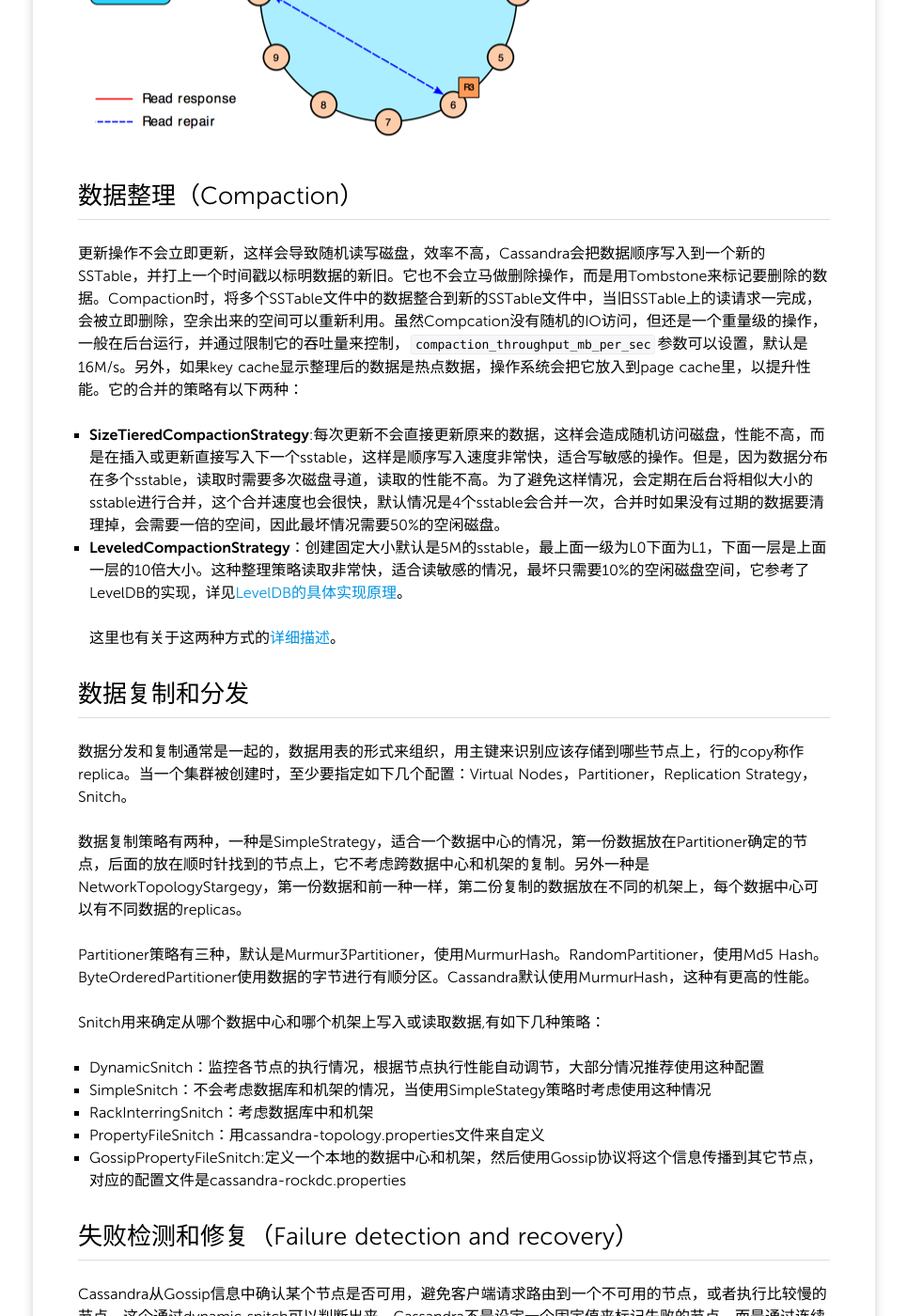
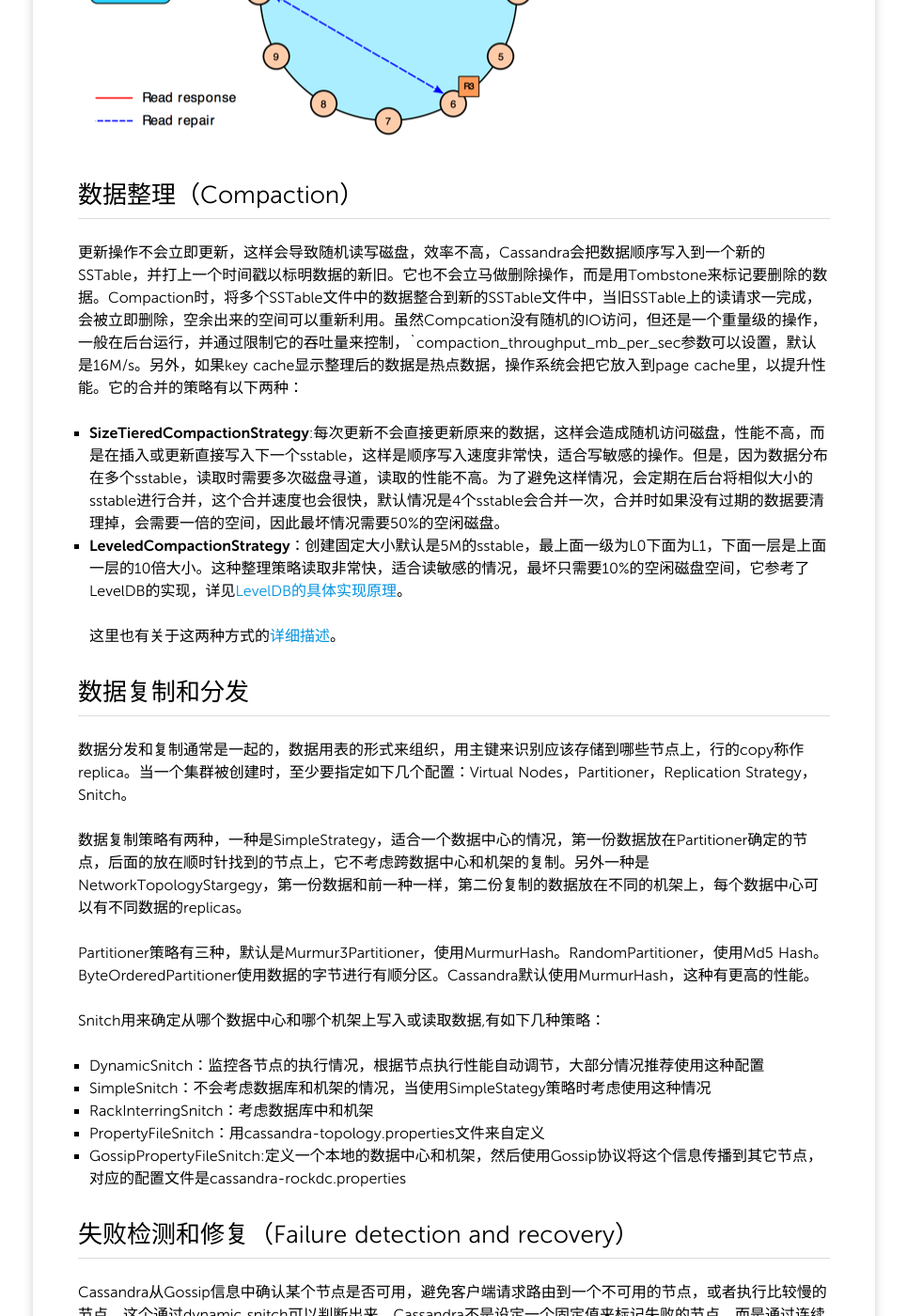
Before and after one commit to yikebocai/yikebocai.github.io, a Jekyll site: the page built from _posts/2014/2014-06-21-cassandra-principle.md, in a window 1280 px wide and 1400 px high, scrolled down 4328 px. Shown: the whole window at 94% size, without its empty margins (157-1122 px from the left). Built offline with Jekyll 4.4.1, drawn with Linux system fonts in a browser that asks for light colours; Markdown is read by kramdown in place of the engine named in the settings; comment, search, counter and statistics services are not loaded; some of the changed text lies outside the part shown.

```diff
--- a/_posts/2014/2014-06-21-cassandra-principle.md
+++ b/_posts/2014/2014-06-21-cassandra-principle.md
@@ -61,7 +61,7 @@ Cassandra的存储结构类似LSM树（[Log-Structured Merge Tree](http://en.wik
 
  Commit Log记录每次写请求的完整信息，此时并不会根据主键进行排序，而是顺序写入，这样进行磁盘操作时没有随机写导致的磁盘大量寻道操作，对于提升速度有极大的帮助，号称最快的本地数据库LevelDB也是采用这样的策略。Commit Log会在Memtable中的数据刷入SSTable后被清除掉，因此它不会占用太多磁盘空间，Cassandra的配置时也可以单独设置存储区，这为使用高性能但容量小价格昂贵的SSD硬盘存储Commit Log，使用速度度但容量大价格非常便宜的传统机械硬盘存储数据的混合布局提供了便利。
 
-写入到Memtable时，Cassandra能够动态地为它分配内存空间，你也可以使用工具自己调整。当达到阀值后，Memtable中的数据和索引会被放到一个队列中，然后flush到磁盘，可以使用`memtable_flush_queue_size`参数来指定队列的长度。当进行flush时，会停止写请求。也可以使用nodetool flush工具手动刷新 数据到磁盘，重启节点之前最好进行此操作，以减少Commit Log回放的时间。为了刷新数据，会根据partition key对Memtables进行重排序，然后顺序写入磁盘。这个过程是非常快的，因为只包含Commit Log的追加和顺序的磁盘写入。
+写入到Memtable时，Cassandra能够动态地为它分配内存空间，你也可以使用工具自己调整。当达到阀值后，Memtable中的数据和索引会被放到一个队列中，然后flush到磁盘，可以使用memtable_flush_queue_size参数来指定队列的长度。当进行flush时，会停止写请求。也可以使用nodetool flush工具手动刷新 数据到磁盘，重启节点之前最好进行此操作，以减少Commit Log回放的时间。为了刷新数据，会根据partition key对Memtables进行重排序，然后顺序写入磁盘。这个过程是非常快的，因为只包含Commit Log的追加和顺序的磁盘写入。
 
 当memtable中的数据刷到SSTable后，Commit Log中的数据将被清理掉。每个表会包含多个Memtable和SSTable，一般刷新完毕，SSTable是不再允许写操作的。因此，一个partition一般会跨多个SSTable文件，后续通过Compaction对多个文件进行合并，以提高读写性能。
 
@@ -83,7 +83,7 @@ Cassandra的存储结构类似LSM树（[Log-Structured Merge Tree](http://en.wik
 
 ## 数据整理（Compaction）
 
-更新操作不会立即更新，这样会导致随机读写磁盘，效率不高，Cassandra会把数据顺序写入到一个新的SSTable，并打上一个时间戳以标明数据的新旧。它也不会立马做删除操作，而是用Tombstone来标记要删除的数据。Compaction时，将多个SSTable文件中的数据整合到新的SSTable文件中，当旧SSTable上的读请求一完成，会被立即删除，空余出来的空间可以重新利用。虽然Compcation没有随机的IO访问，但还是一个重量级的操作，一般在后台运行，并通过限制它的吞吐量来控制，`compaction_throughput_mb_per_sec`参数可以设置，默认是16M/s。另外，如果key cache显示整理后的数据是热点数据，操作系统会把它放入到page cache里，以提升性能。它的合并的策略有以下两种：
+更新操作不会立即更新，这样会导致随机读写磁盘，效率不高，Cassandra会把数据顺序写入到一个新的SSTable，并打上一个时间戳以标明数据的新旧。它也不会立马做删除操作，而是用Tombstone来标记要删除的数据。Compaction时，将多个SSTable文件中的数据整合到新的SSTable文件中，当旧SSTable上的读请求一完成，会被立即删除，空余出来的空间可以重新利用。虽然Compcation没有随机的IO访问，但还是一个重量级的操作，一般在后台运行，并通过限制它的吞吐量来控制，`compaction_throughput_mb_per_sec参数可以设置，默认是16M/s。另外，如果key cache显示整理后的数据是热点数据，操作系统会把它放入到page cache里，以提升性能。它的合并的策略有以下两种：
 
 * **SizeTieredCompactionStrategy**:每次更新不会直接更新原来的数据，这样会造成随机访问磁盘，性能不高，而是在插入或更新直接写入下一个sstable，这样是顺序写入速度非常快，适合写敏感的操作。但是，因为数据分布在多个sstable，读取时需要多次磁盘寻道，读取的性能不高。为了避免这样情况，会定期在后台将相似大小的sstable进行合并，这个合并速度也会很快，默认情况是4个sstable会合并一次，合并时如果没有过期的数据要清理掉，会需要一倍的空间，因此最坏情况需要50%的空闲磁盘。
 * **LeveledCompactionStrategy**：创建固定大小默认是5M的sstable，最上面一级为L0下面为L1，下面一层是上面一层的10倍大小。这种整理策略读取非常快，适合读敏感的情况，最坏只需要10%的空闲磁盘空间，它参考了LevelDB的实现，详见[LevelDB的具体实现原理](http://www.cnblogs.com/haippy/archive/2011/12/04/2276064.html)。
@@ -110,7 +110,7 @@ Snitch用来确定从哪个数据中心和哪个机架上写入或读取数据,
 
 Cassandra从Gossip信息中确认某个节点是否可用，避免客户端请求路由到一个不可用的节点，或者执行比较慢的节点，这个通过dynamic snitch可以判断出来。Cassandra不是设定一个固定值来标记失败的节点，而是通过连续的计算单个节点的网络性能、工作量、以及其它条件来确定一个节点是否失败。节点失败的原因可能是硬件故障或者网络中断等，节点的中断通常是短暂的但有时也会持续比较久的时间。节点中断并不意味着这个节点永久不可用了，因此不会永久地从网络环中去除，其它节点会定期通过Gossip协议探测该节点是否恢复正常。如果想永久的去除，可以使用nodetool手工删除。
 
-当节点从中断中恢复过来后，它会缺少最近写入的数据，这部分数据由其它复制节点暂为保存，叫做Hinted Handoff，可以从这里进行自动恢复。但如果节点中断时间超过`max_hint_window_in_ms`（默认3小时）设定的值，这部分数据将会被丢弃，此时需要用nodetool repair在所有节点上手工执行数据修复，以保证数据的一致性。
+当节点从中断中恢复过来后，它会缺少最近写入的数据，这部分数据由其它复制节点暂为保存，叫做Hinted Handoff，可以从这里进行自动恢复。但如果节点中断时间超过max_hint_window_in_ms（默认3小时）设定的值，这部分数据将会被丢弃，此时需要用nodetool repair在所有节点上手工执行数据修复，以保证数据的一致性。
 
 ## 动态扩展
 
```
Also changed, not shown: other parts of _posts/2014/2014-06-21-cassandra-principle.md (+1 -1 lines).
